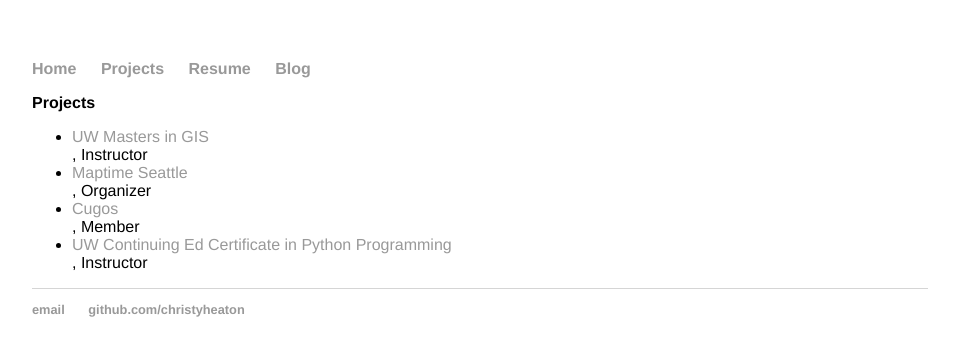
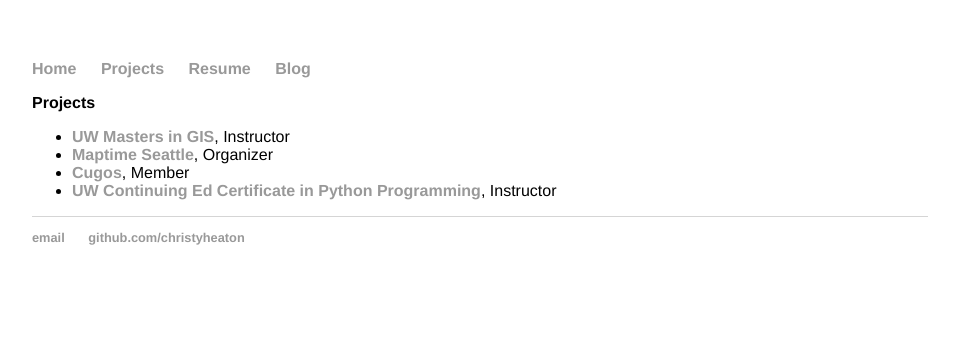
Before and after one commit to christyheaton/christyheaton.github.io, a Jekyll site: the page built from projects/index.html, in a window 1280 px wide. Shown: the top 356 px of the page, without its empty margins (160-1119 px from the left). Built offline with Jekyll 4.4.1, drawn with Linux system fonts in a browser that asks for light colours.

Commit message:
cleaned up list

```diff
--- a/projects/index.html
+++ b/projects/index.html
@@ -4,8 +4,8 @@ title: Projects
 ---
 <h1>Projects</h1>
 <ul>
-    <li><a href="https://www.gisonline.uw.edu/">UW Masters in GIS</a></li>, Instructor
-    <li><a href="http://maptimesea.github.io">Maptime Seattle</a></li>, Organizer
-    <li><a href="http://cugos.org">Cugos</a></li>, Member
-    <li><a href="https://www.pce.uw.edu/certificates/python-programming">UW Continuing Ed Certificate in Python Programming</a></li>, Instructor
+    <b><li><a href="https://www.gisonline.uw.edu/">UW Masters in GIS</a></b>, Instructor</li>
+    <b><li><a href="http://maptimesea.github.io">Maptime Seattle</a></b>, Organizer</li>
+    <b><li><a href="http://cugos.org">Cugos</a></b>, Member</li>
+    <b><li><a href="https://www.pce.uw.edu/certificates/python-programming">UW Continuing Ed Certificate in Python Programming</a></b>, Instructor</li>
 </ul>
```
